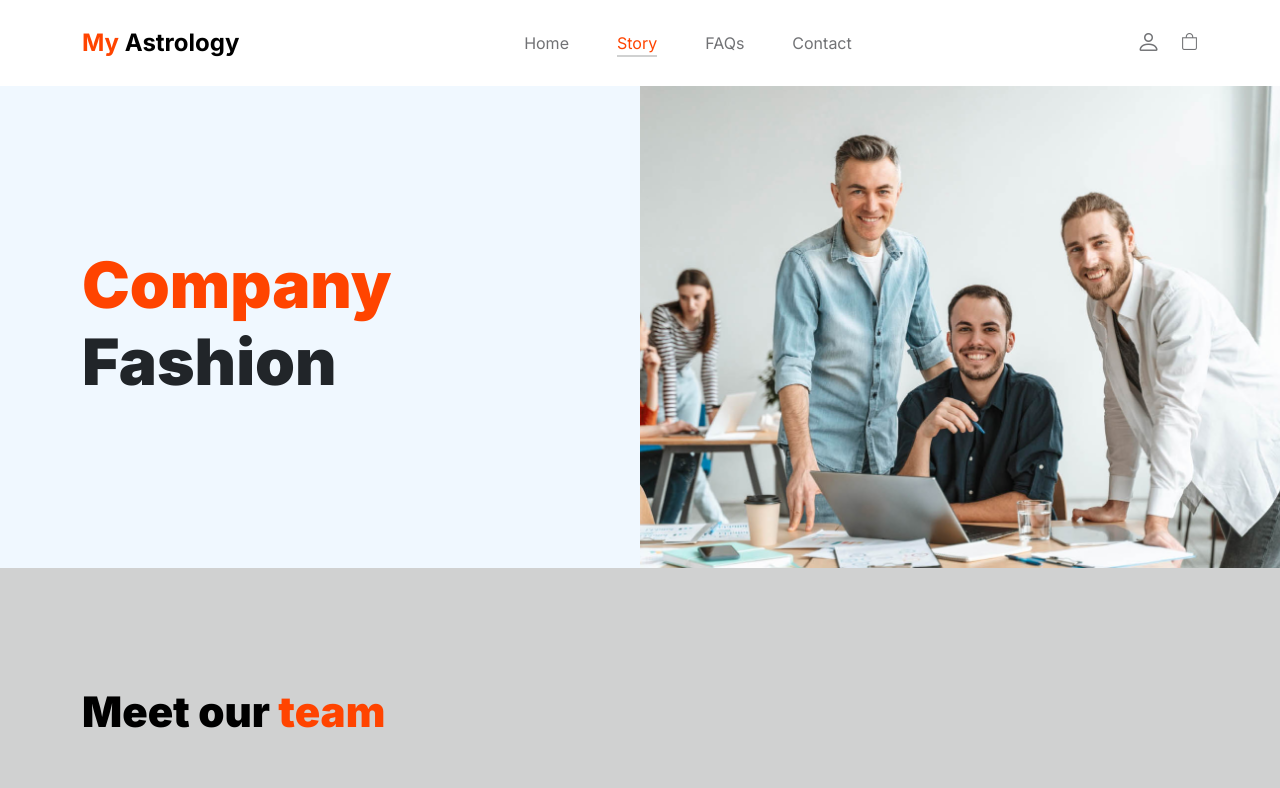
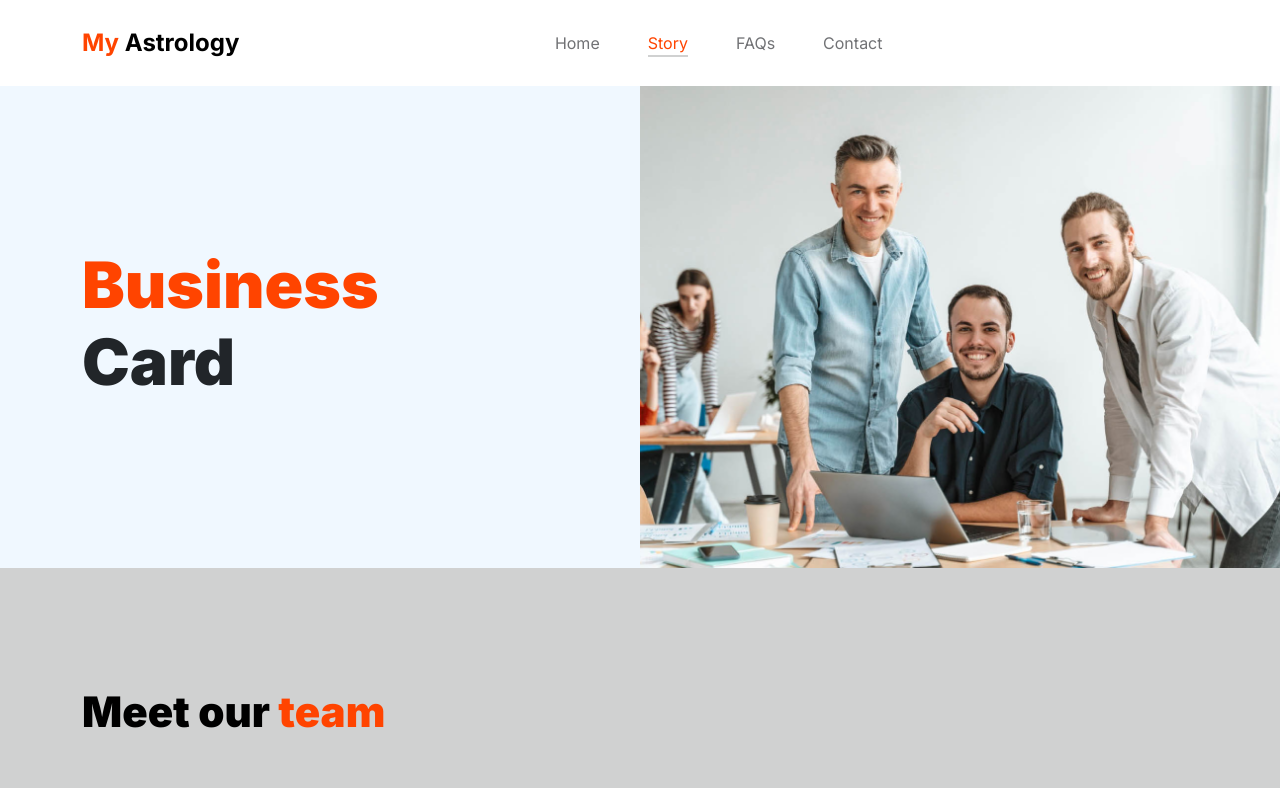
Before and after one commit to Vairavelr/Vairavel.github.io, a plain HTML site: page about.html in a window 1280 px wide. Shown: the top 788 px of the page. Drawn offline with Linux system fonts and the light colour scheme.

Commit message:
Update about.html

```diff
--- a/about.html
+++ b/about.html
@@ -70,12 +70,6 @@ https://www.tooplate.com/view/2127-little-fashion
                                 <a class="nav-link" href="contact.html">Contact</a>
                             </li>
                         </ul>
-
-                        <div class="d-none d-lg-block">
-                            <a href="sign-in.html" class="bi-person custom-icon me-3"></a>
-
-                            <a href="product-detail.html" class="bi-bag custom-icon"></a>
-                        </div>
                     </div>
                 </div>
             </nav>
@@ -86,8 +80,8 @@ https://www.tooplate.com/view/2127-little-fashion
 
                         <div class="col-lg-6 col-12 header-info">
                             <h1>
-                                <span class="d-block text-primary">Company</span>
-                                <span class="d-block text-dark">Fashion</span>
+                                <span class="d-block text-primary">Business</span>
+                                <span class="d-block text-dark">Card</span>
                             </h1>
                         </div>
                     </div>
```
